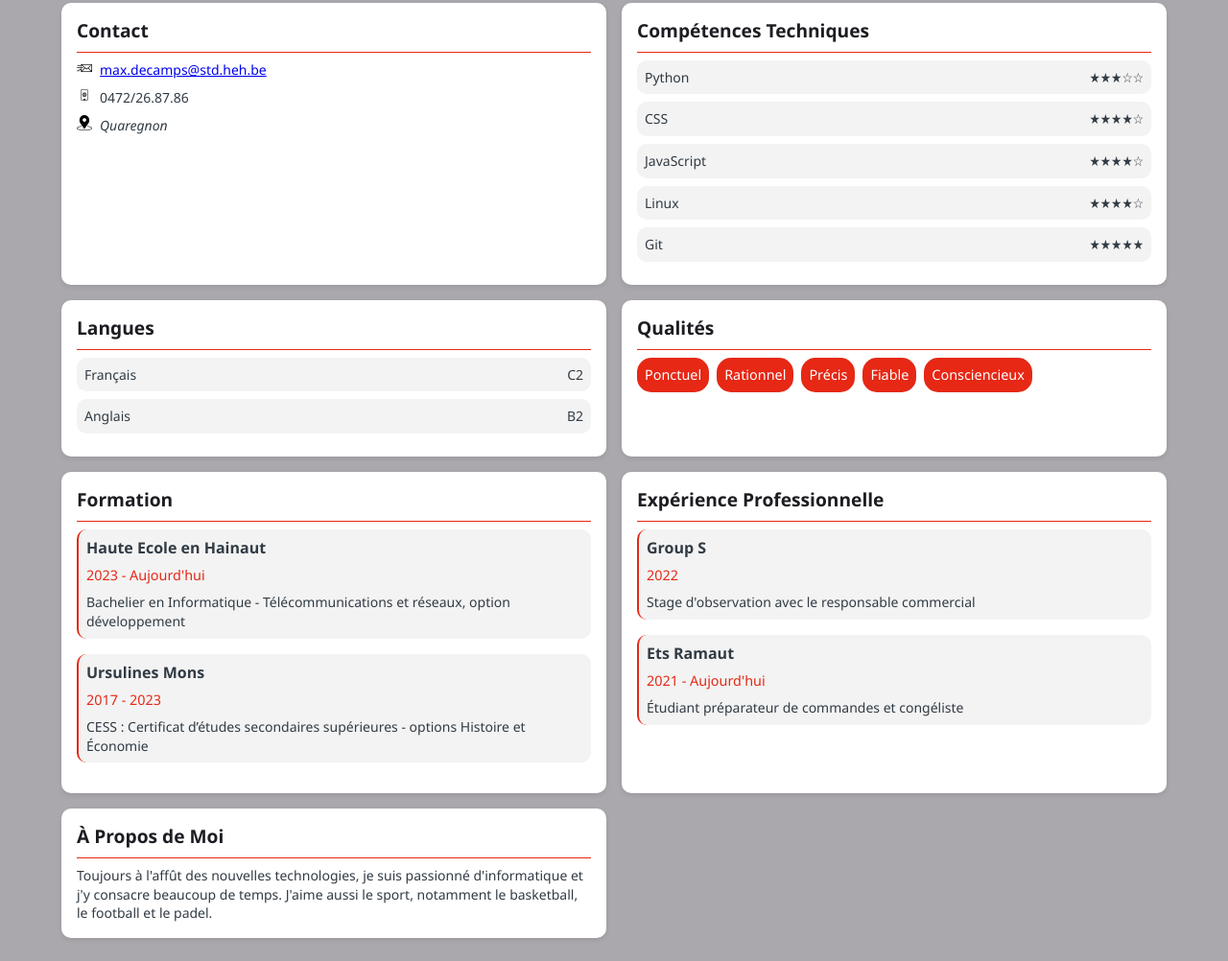
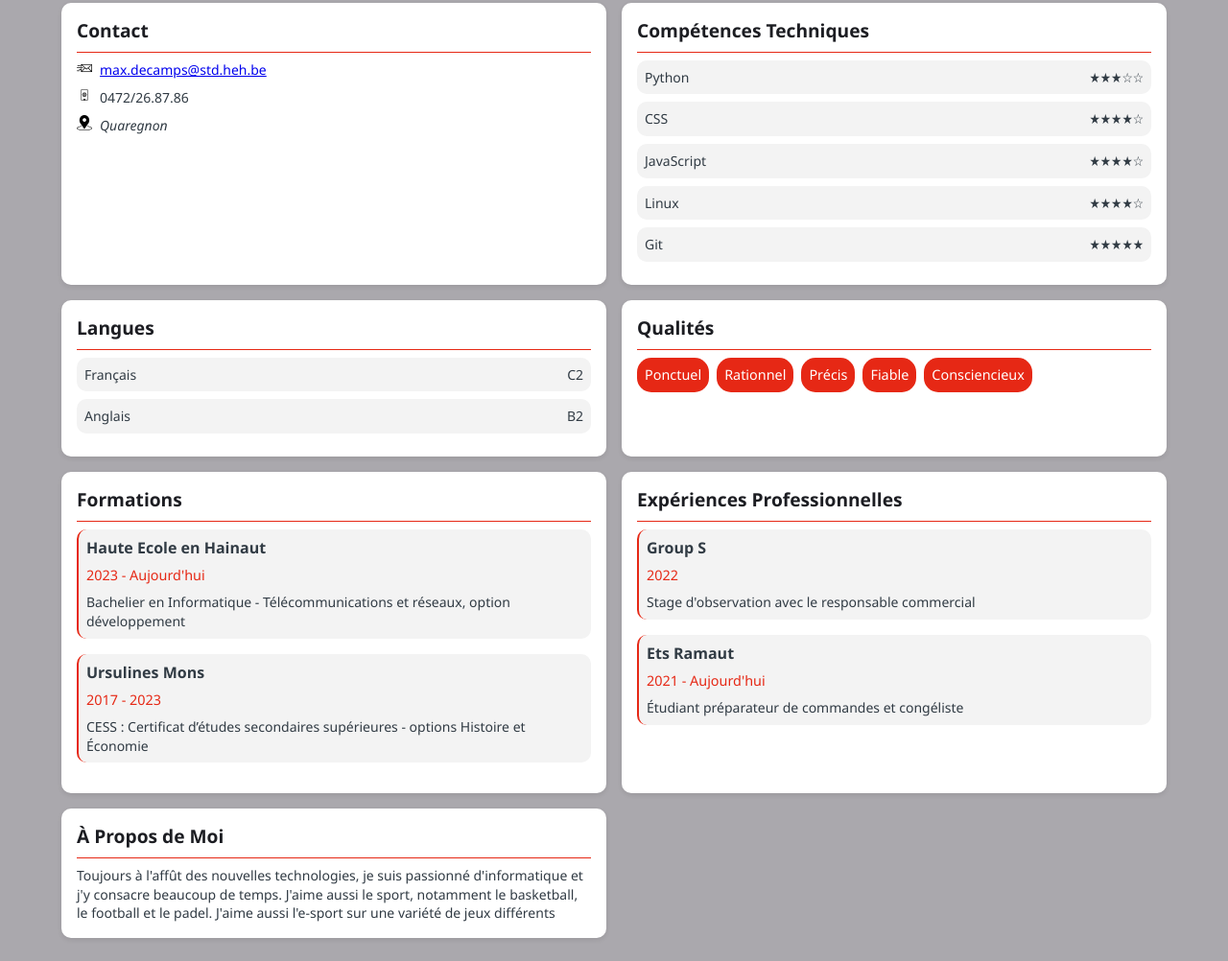
Before and after one commit to Xamflex6/ProjetJs2025, a plain HTML site: page index.html in a window 1280 px wide. Shown: the part 259-1261 px from the top of the page at 96% size. Drawn offline with Linux system fonts and the light colour scheme.

Commit message:
FIX: orthographe

```diff
--- a/index.html
+++ b/index.html
@@ -58,7 +58,7 @@
         </section>
 
         <section class="education-section">
-            <h2>Formation</h2>
+            <h2>Formations</h2>
             <div class="education-item">
                 <h3>Haute Ecole en Hainaut</h3>
                 <p class="date">2023 - Aujourd'hui</p>
@@ -72,7 +72,7 @@
         </section>
 
         <section class="experience-section">
-            <h2>Expérience Professionnelle</h2>
+            <h2>Expériences Professionnelles</h2>
             <div class="experience-item">
                 <h3>Group S</h3>
                 <p class="date">2022</p>
@@ -87,7 +87,7 @@
 
         <section class="about-section">
             <h2>À Propos de Moi</h2>
-            <p>Toujours à l'affût des nouvelles technologies, je suis passionné d'informatique et j'y consacre beaucoup de temps. J'aime aussi le sport, notamment le basketball, le football et le padel.</p>
+            <p>Toujours à l'affût des nouvelles technologies, je suis passionné d'informatique et j'y consacre beaucoup de temps. J'aime aussi le sport, notamment le basketball, le football et le padel. J'aime aussi l'e-sport sur une variété de jeux différents </p>
         </section>
     </main>
 
```
